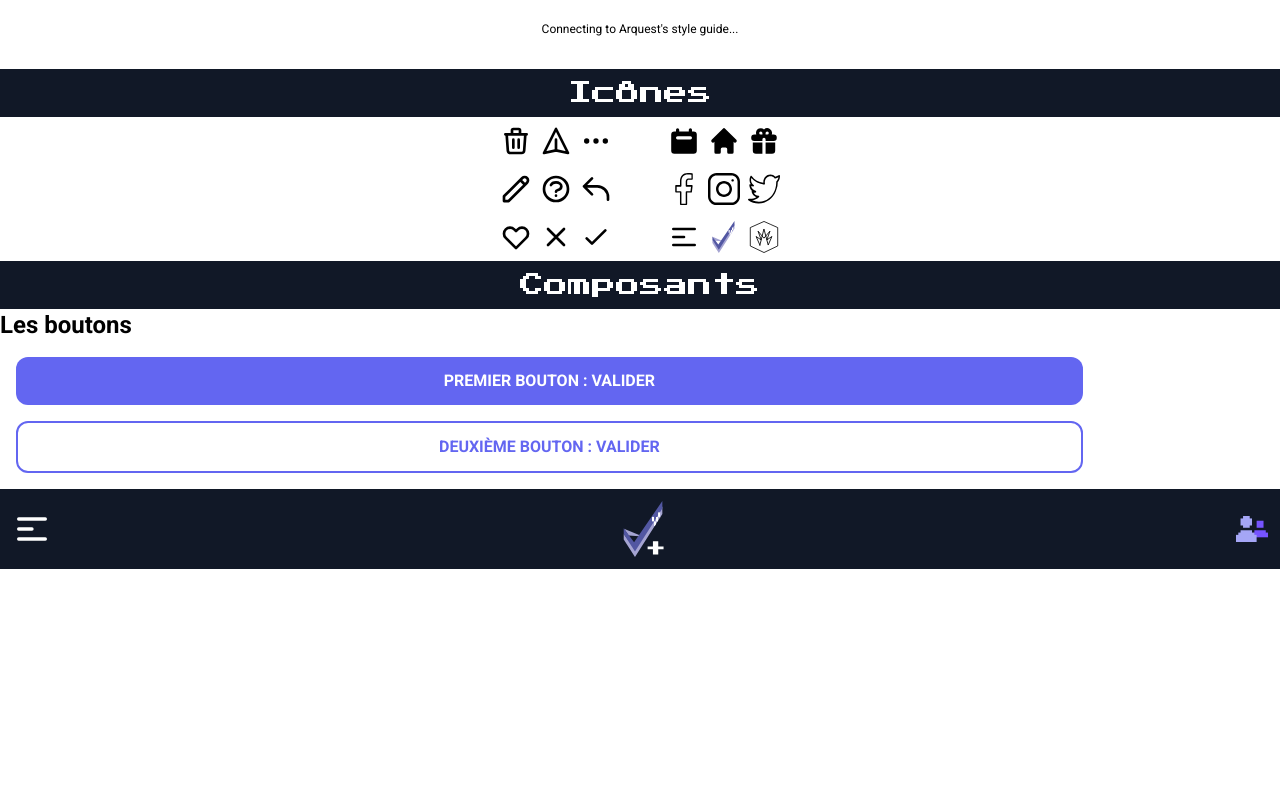
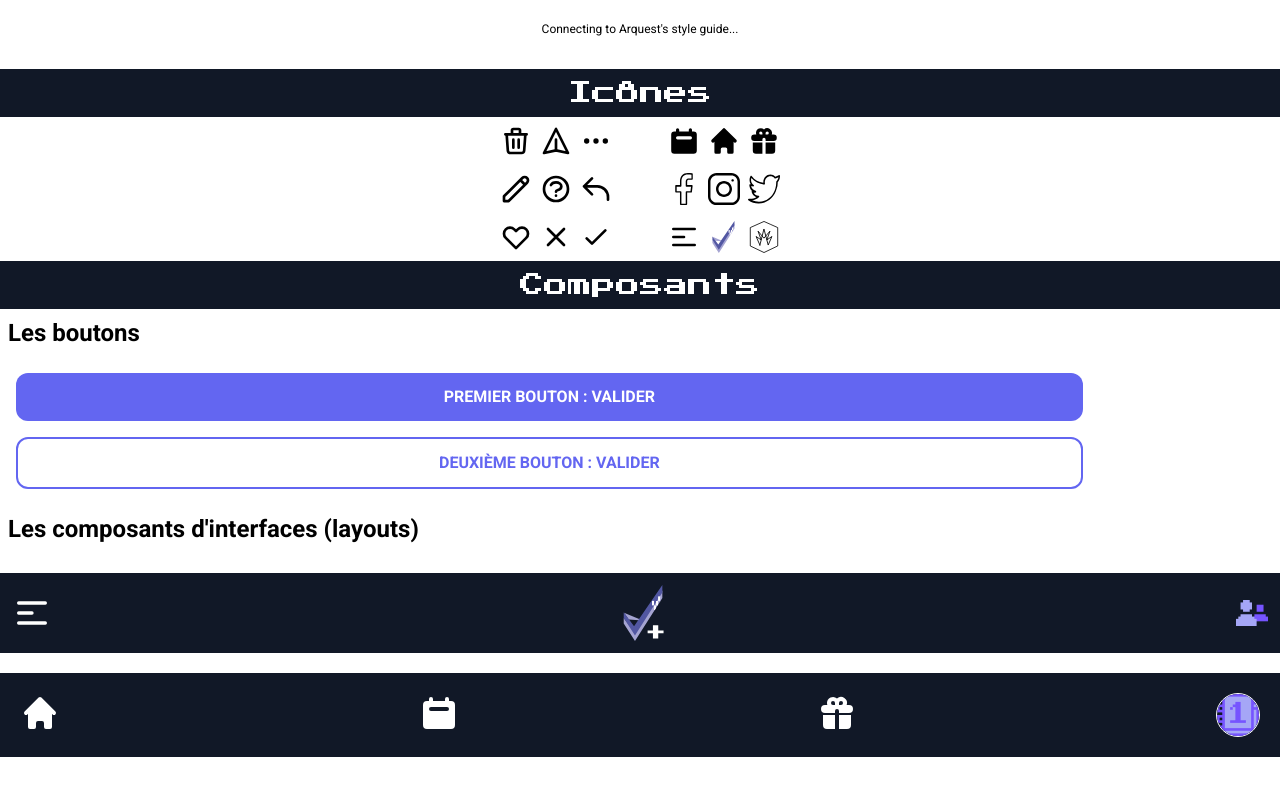
Before and after one commit to gros-eliot/Arquest-app, a Vue app: page /gds in a window 1280 px wide. Shown: the part 663-1458 px from the top of the page. Before the commit the page ends 1232 px from the top, so only its background shows below. Built offline with nearby package versions, Linux system fonts and the light colour scheme.

Commit message:
header + nav

```diff
--- a/src/App.vue
+++ b/src/App.vue
@@ -1,6 +1,7 @@
 <script setup>
 import { RouterLink, RouterView } from "vue-router";
 import HeaderView from "./components/layouts/HeaderView.vue";
+import NavView from "./components/layouts/NavView.vue";
 import GuideStyle from "./views/GuideStyle.vue";
 </script>
 
@@ -8,10 +9,13 @@ import GuideStyle from "./views/GuideStyle.vue";
 
 <template>
   <header>
-    <!--  LA SOLUTION :   <HeaderView class="fixed" />-->
+    <!--
+    <HeaderView class="fixed" />
+    -->
+
     <div class="wrapper">
       <nav class="flex justify-between">
-        GuideStyle <RouterLink to="/">Home</RouterLink>
+        <RouterLink to="/">Home</RouterLink>
         <RouterLink to="/crHeaderVieweate_quest"> Créer</RouterLink>
         <RouterLink to="/history">Historique</RouterLink>
         <RouterLink to="/agenda">Agenda</RouterLink>
@@ -25,9 +29,13 @@ import GuideStyle from "./views/GuideStyle.vue";
         <RouterLink to="/social">SM</RouterLink>
       </nav>
     </div>
+    <!--
+    <NavView class="fixed bottom-0" />
+    -->
   </header>
-  <main class="pt-20">
-    <guide-style />
+
+  <main class="pt-20 pb-20">
+    <router-view></router-view>
   </main>
 </template>
 
--- a/src/components/layouts/NavView.vue
+++ b/src/components/layouts/NavView.vue
@@ -1,7 +1,38 @@
-<template></template>
+<template>
+  <div class="flex justify-between bg-gray-900 p-5 w-full">
+    <RouterLink to="/"
+      ><HomeIcon class="h-10 w-10 fill-white active:fill-indigo-500"
+    /></RouterLink>
+
+    <RouterLink to="/agenda"
+      ><CalendarIcon class="h-10 w-10 fill-white"
+    /></RouterLink>
+
+    <RouterLink to="/gifts">
+      <GiftIcon class="h-10 w-10 fill-white" />
+    </RouterLink>
+
+    <RouterLink to="/avatar">
+      <img
+        src="../../assets/agenda.webp"
+        alt="Profil"
+        class="border border-white rounded-full"
+      />
+    </RouterLink>
+  </div>
+</template>
 
 <script>
-export default {};
+import { CalendarIcon, HomeIcon, GiftIcon } from "@heroicons/vue/solid";
+
+export default {
+  name: "App",
+  components: {
+    HomeIcon,
+    CalendarIcon,
+    GiftIcon,
+  },
+};
 </script>
 
 <style>
--- a/src/views/GuideStyle.vue
+++ b/src/views/GuideStyle.vue
@@ -86,15 +86,22 @@
   <!-- Composants -->
   <h1 class="text-center text-2xl p-2 text-white bg-gray-900">Composants</h1>
   <div>
-    <h2 class="text-2xl font-roboto font-bold">Les boutons</h2>
+    <h2 class="text-2xl font-roboto font-bold p-2">Les boutons</h2>
     <div>
       <router-link to="/">
         <BoutonBlue>Premier bouton : valider</BoutonBlue>
       </router-link>
-      <BoutonBorder>Deuxième bouton : valider</BoutonBorder>
+      <router-link to="/">
+        <BoutonBorder>Deuxième bouton : valider</BoutonBorder>
+      </router-link>
     </div>
 
-    <HeaderView />
+    <h2 class="text-2xl font-roboto font-bold p-2">
+      Les composants d'interfaces (layouts)
+    </h2>
+
+    <HeaderView class="mt-5" />
+    <NavView class="mt-5" />
   </div>
 </template>
 
@@ -122,6 +129,7 @@ import BoutonBlue from "../components/boutons/BoutonBlue.vue";
 import BoutonBorder from "../components/boutons/BoutonBorder.vue";
 
 import HeaderView from "../components/layouts/HeaderView.vue";
+import NavView from "../components/layouts/NavView.vue";
 export default {
   name: "App",
   components: {
@@ -153,6 +161,7 @@ export default {
     BoutonBorder,
 
     HeaderView,
+    NavView,
   },
 };
 </script>
```
